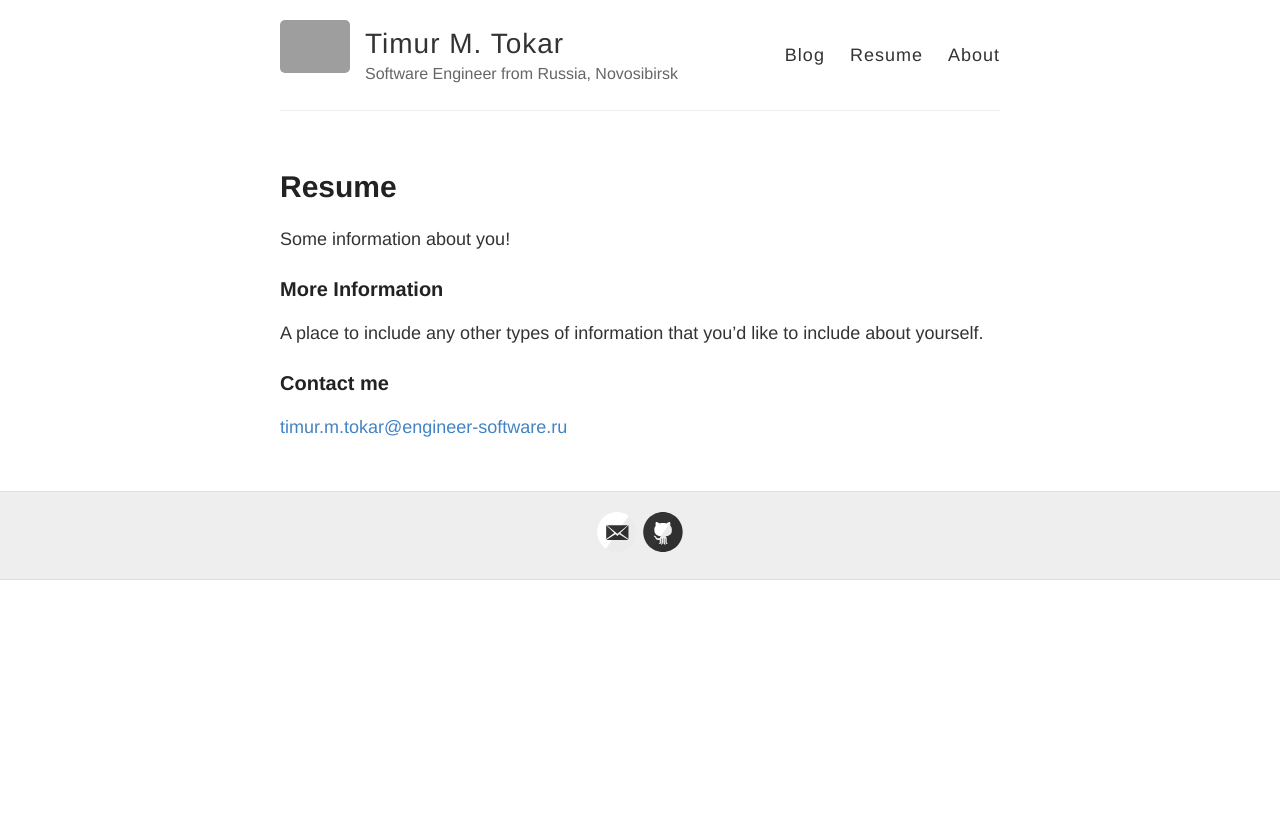
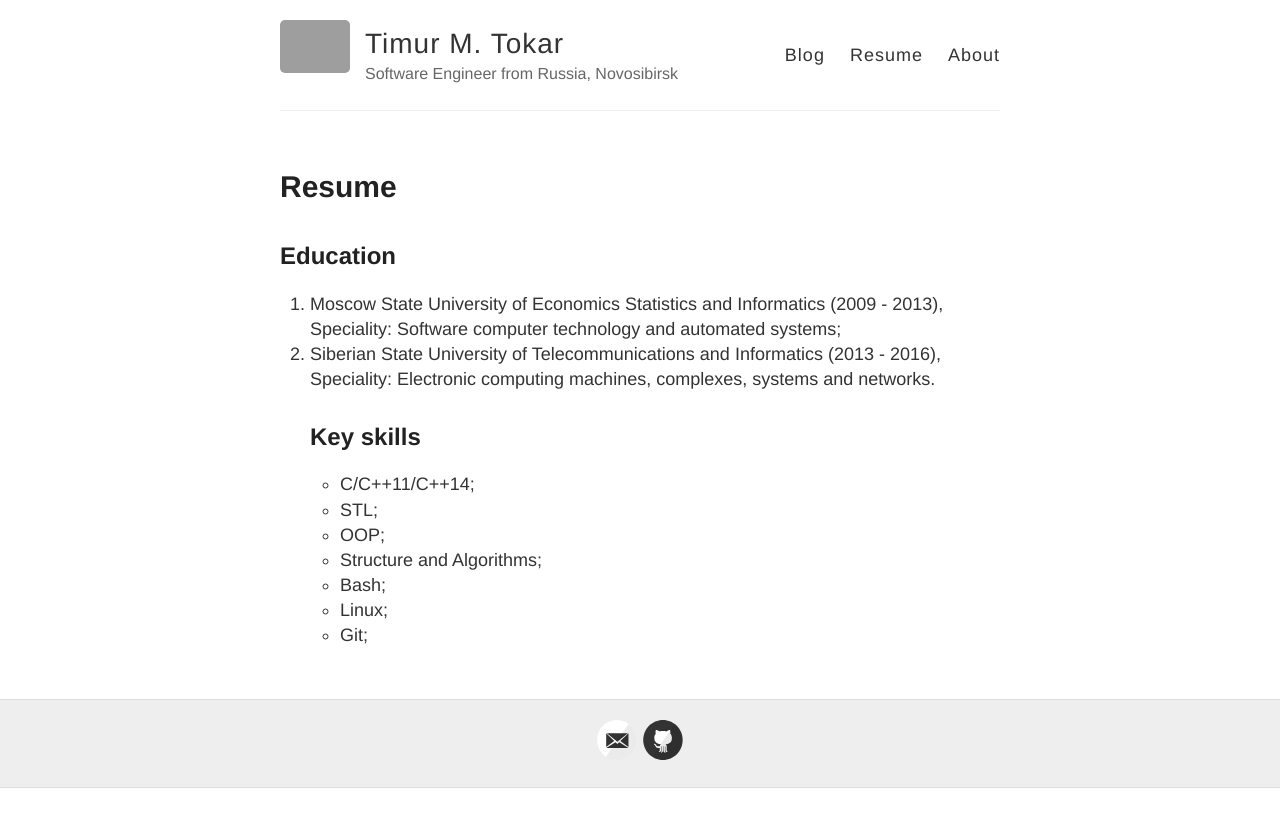
Before and after one commit to tokar-t-m/tokar-t-m, a Jekyll site: the page built from resume/index.md, in a window 1280 px wide. Shown: the top 827 px of the page. Built offline with Jekyll 4.4.1, drawn with Linux system fonts in a browser that asks for light colours; grey boxes are pictures that could not be loaded.

Commit message:
update resume

```diff
--- a/resume/index.md
+++ b/resume/index.md
@@ -3,13 +3,14 @@ layout: page
 title: Resume
 permalink: /resume/
 ---
-
-Some information about you!
-
-### More Information
-
-A place to include any other types of information that you'd like to include about yourself.
-
-### Contact me
-
-[timur.m.tokar@engineer-software.ru](mailto:timur.m.tokar@engineer-software.ru)
+## Education ##
+1. Moscow State University of Economics Statistics and Informatics (2009 - 2013), Speciality: Software computer technology and automated systems;
+2. Siberian State University of Telecommunications and Informatics (2013 - 2016), Speciality: Electronic computing machines, complexes, systems and networks.
+## Key skills ##
+- C/C++11/C++14;
+- STL;
+- OOP;
+- Structure and Algorithms;
+- Bash;
+- Linux;
+- Git;
```
